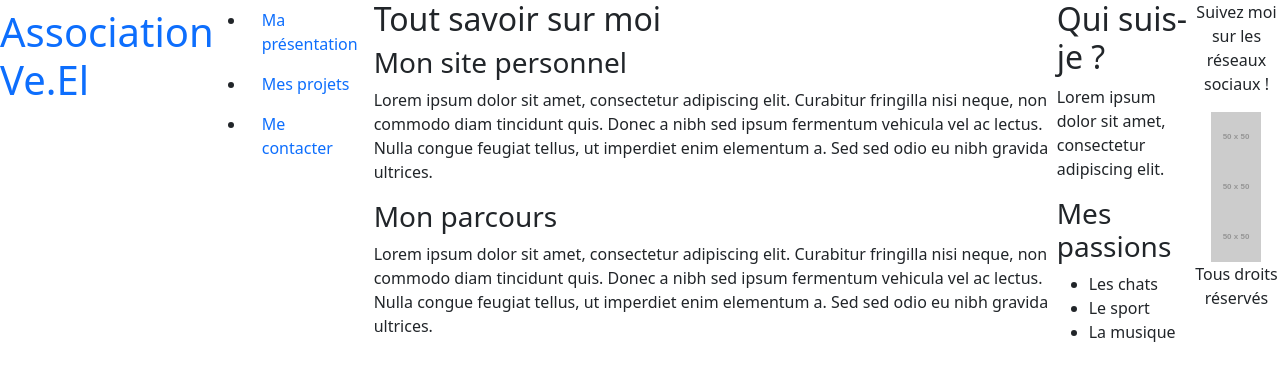
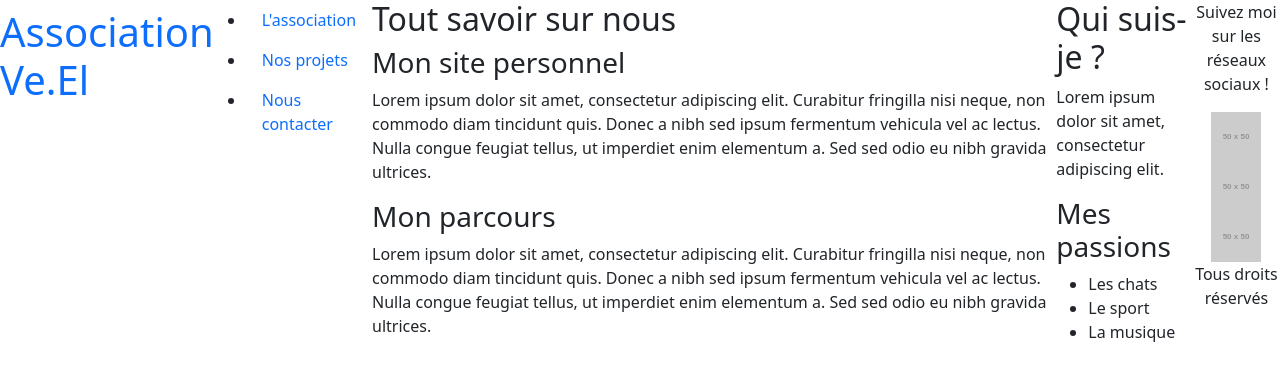
Before and after one commit to smogalia/VeEl, a plain HTML site: page index.html in a window 1280 px wide. Drawn offline with nearby package versions, Linux system fonts and the light colour scheme; placeholder pictures from the web are drawn by us.

Commit message:
corrected text in body

```diff
--- a/index.html
+++ b/index.html
@@ -12,14 +12,14 @@
     </header>
     <nav class="p-10 mb-10">
         <ul>
-            <li class="m-10"><a href="#" class="nav-link">Ma présentation</a></li>
-            <li class="m-10"><a href="#" class="nav-link">Mes projets</a></li>
-            <li class="m-10"><a href="#" class="nav-link">Me contacter</a></li>
+            <li class="m-10"><a href="#" class="nav-link">L'association</a></li>
+            <li class="m-10"><a href="#" class="nav-link">Nos projets</a></li>
+            <li class="m-10"><a href="#" class="nav-link">Nous contacter</a></li>
         </ul>
     </nav>
     <main>
         <section class="p-20">
-            <h2 class="text-bold">Tout savoir sur moi</h2>
+            <h2 class="text-bold">Tout savoir sur nous</h2>
             <article class="p-20">
                 <h3 class="text-italic">Mon site personnel</h3>
                 <p>
```
